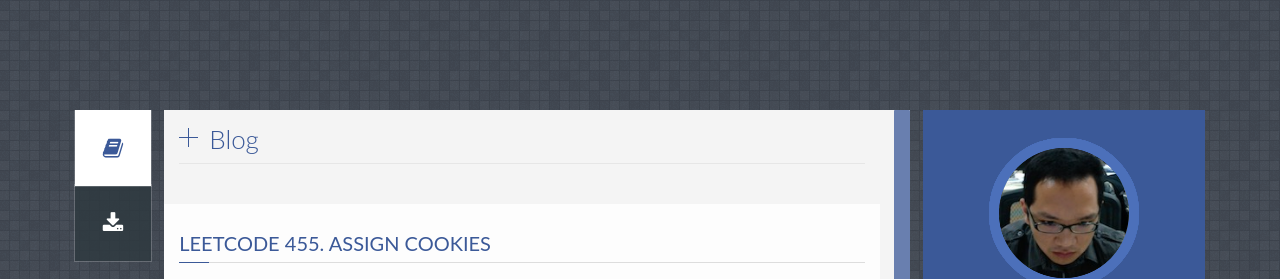
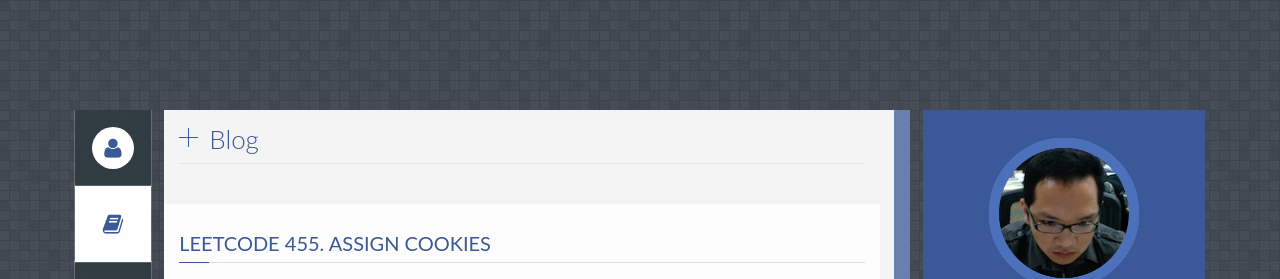
Before and after one commit to senliuy/senliuy.github.io, a plain HTML site: page blog/leetcode455.html in a window 1280 px wide. Shown: the top 279 px of the page. Drawn offline with Linux system fonts and the light colour scheme; a script that the page names is missing; files whose address does not match are found by name.

Commit message:
update leetcode455.html
Add a go back to main page button

```diff
--- a/blog/leetcode455.html
+++ b/blog/leetcode455.html
@@ -99,7 +99,7 @@
                                     <!-- verticalTab menu -->
                                     <div id="verticalTab">
                                         <ul class="resp-tabs-list">
-
+                                            <a href="../index.html" id="downlowd" ><i class="fa fa-profile profile a fa-user icon_menu hi-icon-effect-5 hi-icon-effect-5a"></i> </a>
                                             <li class="tabs-blog hi-icon-wrap hi-icon-effect-5 hi-icon-effect-5a" data-tab-name="blog">
                                                 <span class="tite-list">blog</span>
                                                 <i class="fa fa-book icon_menu"></i>
```
